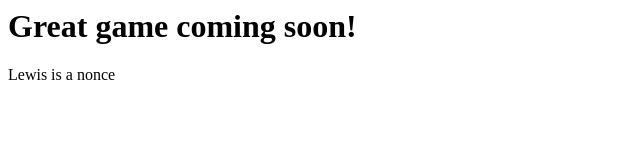
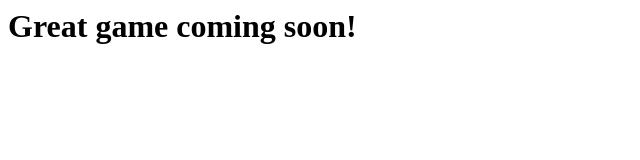
Before and after one commit to EvanSuds/F28WP-Coursework, a plain HTML site: page index.html in a window 1280 px wide. Shown: the full height of the page, 0-640 px from the left. Drawn offline with Linux system fonts and the light colour scheme.

Commit message:
Undo last commit

```diff
--- a/index.html
+++ b/index.html
@@ -6,6 +6,5 @@
 </head>
 <body>
   <h1>Great game coming soon!</h1>
-  <p1>Lewis is a nonce</p1>
 </body>
 </html>
```
